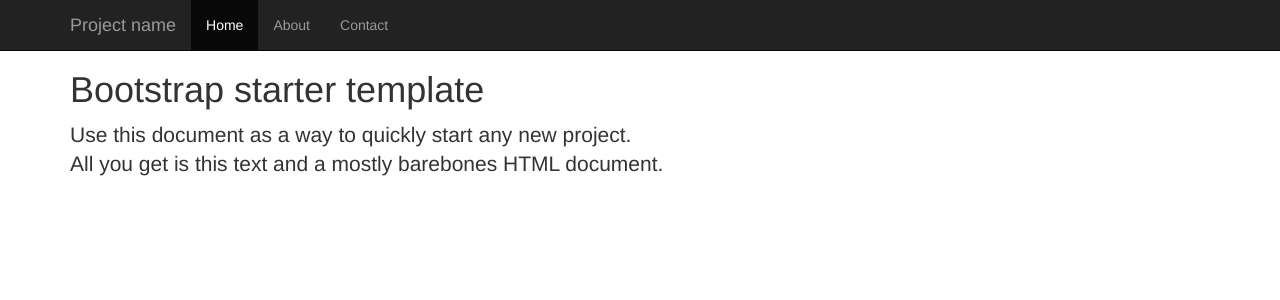
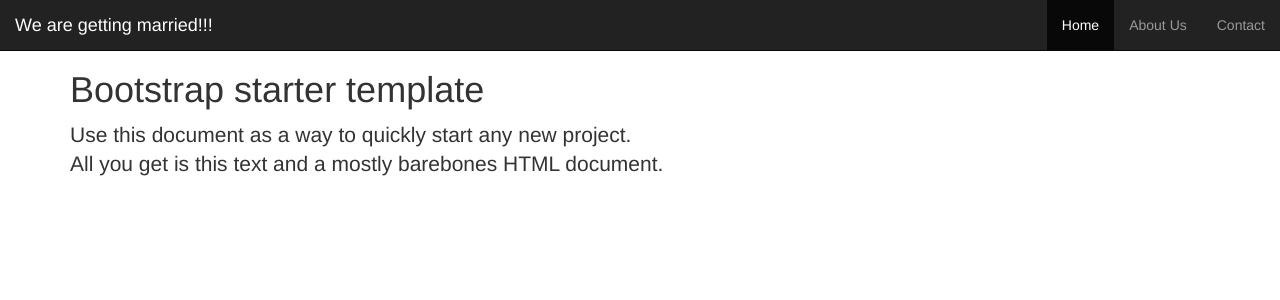
Before and after one commit to krisah/wedding-website, a Django app: page /getting_married/home in a window 1280 px wide. Shown: the top 300 px of the page. Run offline with Django 3.2, Linux system fonts and the light colour scheme; some libraries are stand-ins or nearby versions.

Commit message:
updated views and home

```diff
--- a/wedding/getting_married/templates/index.html
+++ b/wedding/getting_married/templates/index.html
@@ -23,7 +23,7 @@
     </head>
     <body>
         <div class="navbar navbar-inverse navbar-fixed-top" role="navigation">
-            <div class="container">
+            <div class="container-fluid">
                 <div class="navbar-header">
                     <button type="button" class="navbar-toggle" data-toggle="collapse" data-target=".navbar-collapse">
                         <span class="sr-only">Toggle navigation</span>
@@ -31,13 +31,13 @@
                         <span class="icon-bar"></span>
                         <span class="icon-bar"></span>
                     </button>
-                    <a class="navbar-brand" href="#">Project name</a>
+                    <a class="navbar-brand" href="#">We are getting married!!!</a>
                 </div>
                 <div class="collapse navbar-collapse">
-                    <ul class="nav navbar-nav">
-                        <li class="active"><a href="#">Home</a></li>
-                        <li><a href="#about">About</a></li>
-                        <li><a href="#contact">Contact</a></li>
+                    <ul class="nav navbar-nav navbar-right">
+                        <li class="active"><a href="{% url 'home' %}">Home</a></li>
+                        <li><a href="{% url 'about_us' %}">About Us</a></li>
+                        <li><a href="{% url 'contact' %}">Contact</a></li>
                     </ul>
                 </div><!--/.nav-collapse -->
             </div>
--- a/wedding/getting_married/urls.py
+++ b/wedding/getting_married/urls.py
@@ -7,7 +7,8 @@
 urlpatterns = patterns('',
     url(r'^$', views.cover, name='cover'),
     url(r'^home', views.home, name='home'),
-#    url(r'^about_us', views.about, name='about_us'),
+    url(r'^about_us', views.about_us, name='about_us'),
+    url(r'^contact', views.contact, name='contact'),
 #    url(r'^wedding_event', views.wedding_event, name='wedding_event'),
 #    url(r'^travel', views.travel, name='travel'),
 #    url(r'^accommodations', views.accommodations, name='accommodations'),
--- a/wedding/getting_married/views.py
+++ b/wedding/getting_married/views.py
@@ -14,3 +14,15 @@
     template = loader.get_template("cover.html")
     context = RequestContext(request,{})
     return HttpResponse(template.render(context))
+
+
+def about_us(request):
+    template = loader.get_template("about_us.html")
+    context = RequestContext(request,{})
+    return HttpResponse(template.render(context))
+
+
+def contact(request):
+    template = loader.get_template("contact.html")
+    context = RequestContext(request,{})
+    return HttpResponse(template.render(context))
```
Also changed, not shown: wedding/getting_married/templates/cover.html (+4 -4 lines), 7 other files.
